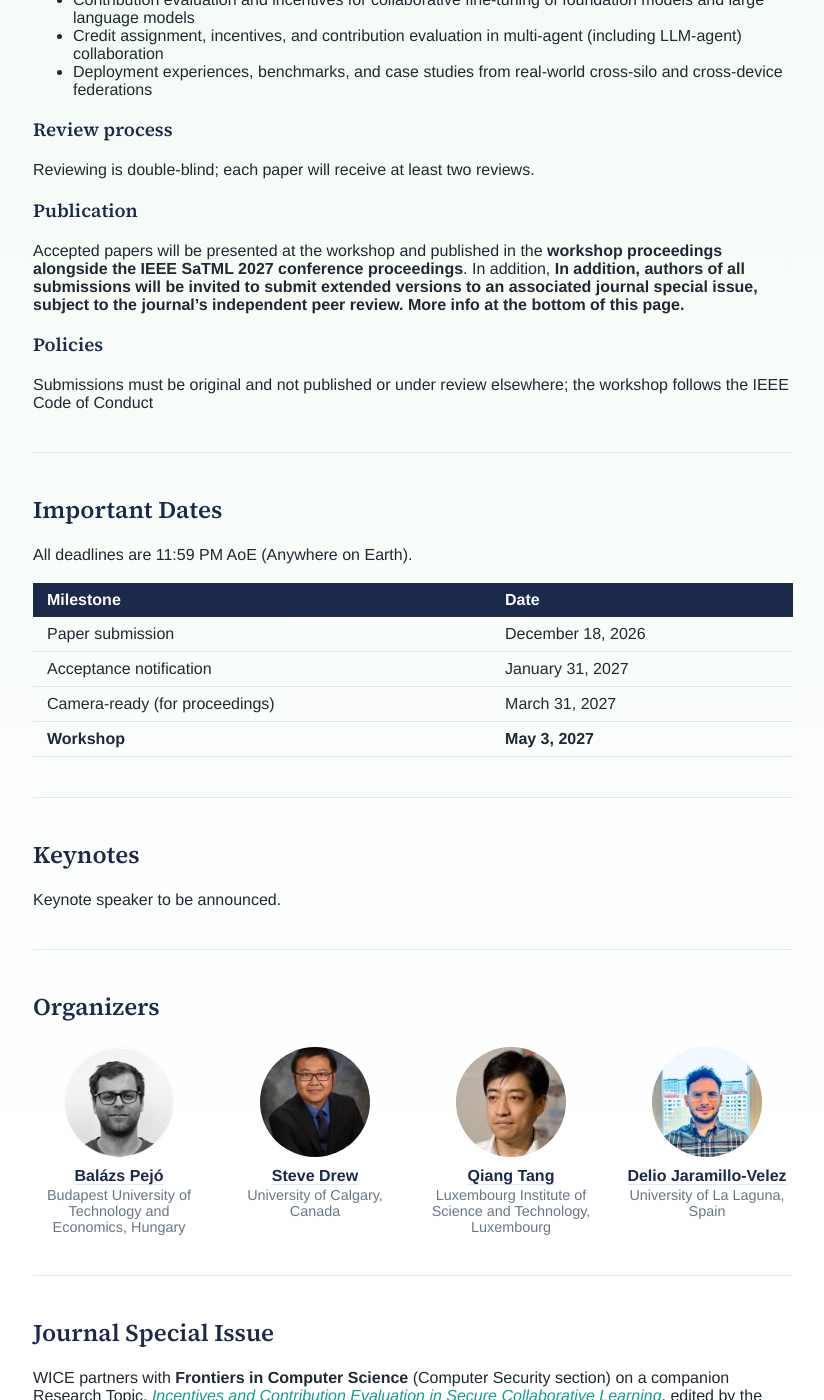
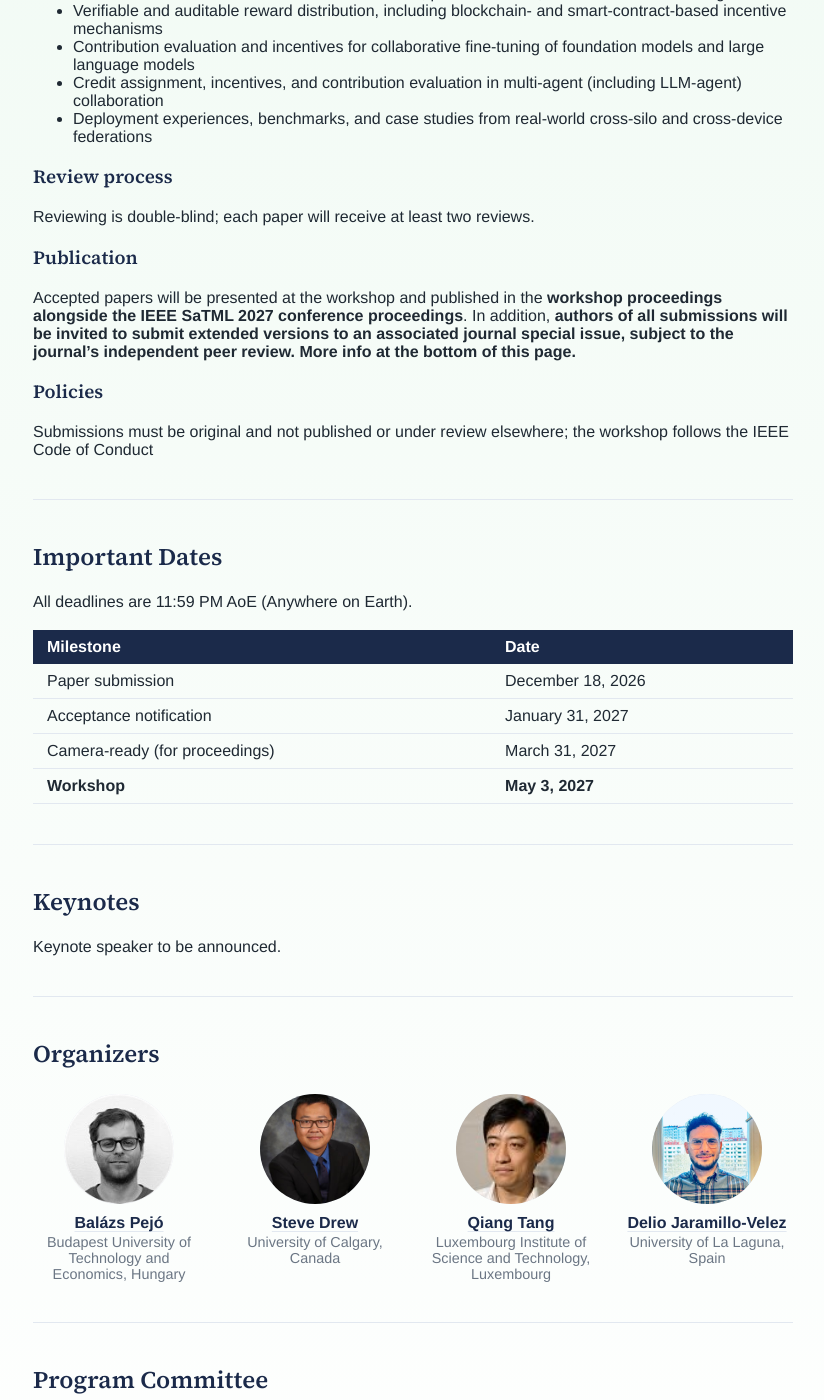
Before and after one commit to WICE-SaTML/WICE-SaTML.github.io, a Jekyll site: the page built from index.md, in a window 1280 px wide and 1400 px high, scrolled down 1649 px. Shown: the whole window, without its empty margins (227-1051 px from the left). Built offline with Jekyll 4.4.1, drawn with Linux system fonts in a browser that asks for light colours; a script that is not in the unit is left out; some of the changed text lies outside the part shown.

Commit message:
Update index.md

```diff
--- a/index.md
+++ b/index.md
@@ -7,7 +7,10 @@ layout: default
   <a href="#important-dates">Important Dates</a>
   <a href="#keynotes">Keynotes</a>
   <a href="#organizers">Organizers</a>
+  <a href="#program-committee">Program Committee</a>
+  <a href="#program">Program</a>
   <a href="#journal-special-issue">Journal Special Issue</a>
+  <a href="#contact-and-submission">Contact and Submission</a>
 </nav>
 {: .centered }
 
@@ -69,7 +72,7 @@ Reviewing is double-blind; each paper will receive at least two reviews.
 
 ### Publication
 
-Accepted papers will be presented at the workshop and published in the **workshop proceedings alongside the IEEE SaTML 2027 conference proceedings**. In addition, **In addition, authors of all submissions will be invited to submit extended versions to an associated journal special issue, subject to the journal's independent peer review. More info at the bottom of this page.**
+Accepted papers will be presented at the workshop and published in the **workshop proceedings alongside the IEEE SaTML 2027 conference proceedings**. In addition, **authors of all submissions will be invited to submit extended versions to an associated journal special issue, subject to the journal's independent peer review. More info at the bottom of this page.**
 
 ### Policies
 
@@ -126,6 +129,14 @@ Keynote speaker to be announced.
 
 ---
 
+# Program Committee
+
+---
+
+# Program
+
+---
+
 ## Journal Special Issue
 
 WICE partners with **Frontiers in Computer Science** (Computer Security section) on a companion Research Topic, [*Incentives and Contribution Evaluation in Secure Collaborative Learning*](https://www.frontiersin.org/research-topics/85885/incentives-and-contribution-evaluation-in-secure-collaborative-learning), edited by the workshop co-chairs: Balázs Pejó, Steve Drew, Qiang Tang, and Delio Jaramillo-Velez.
```
Also changed, not shown: other parts of index.md (+6 -0 lines).
